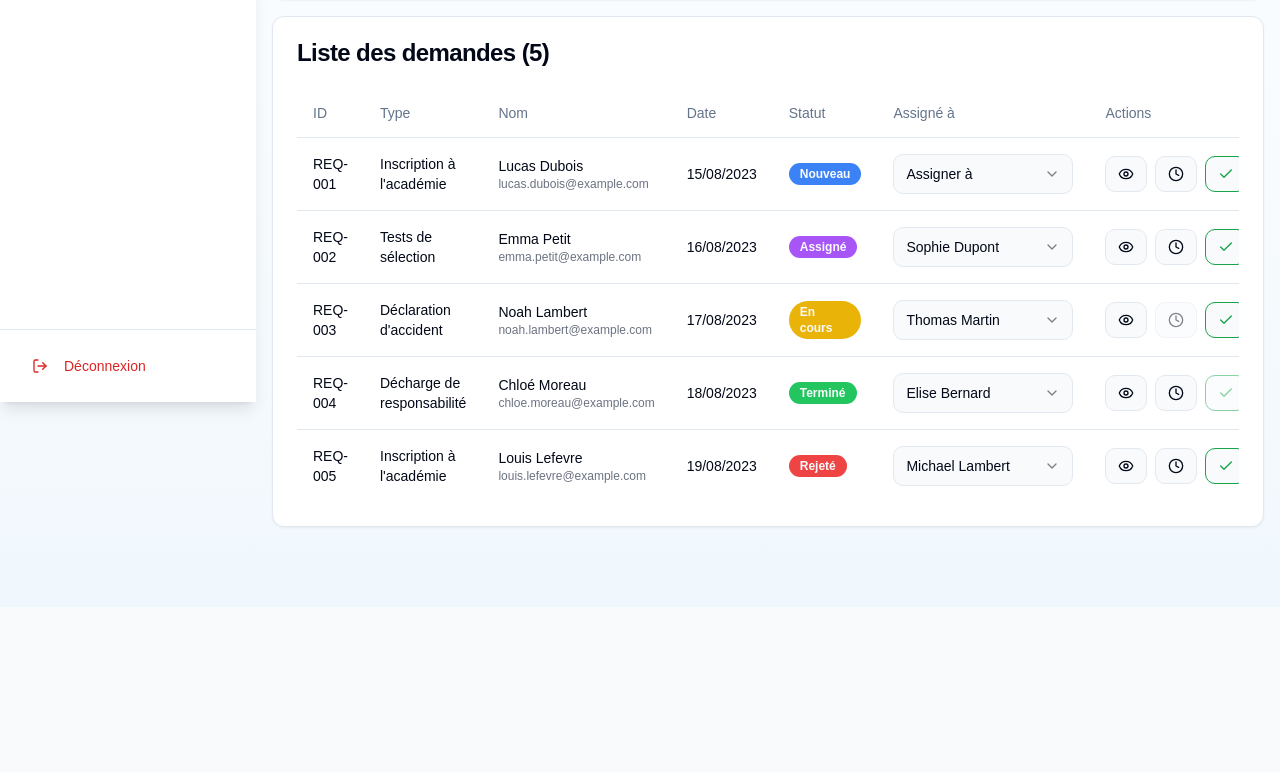
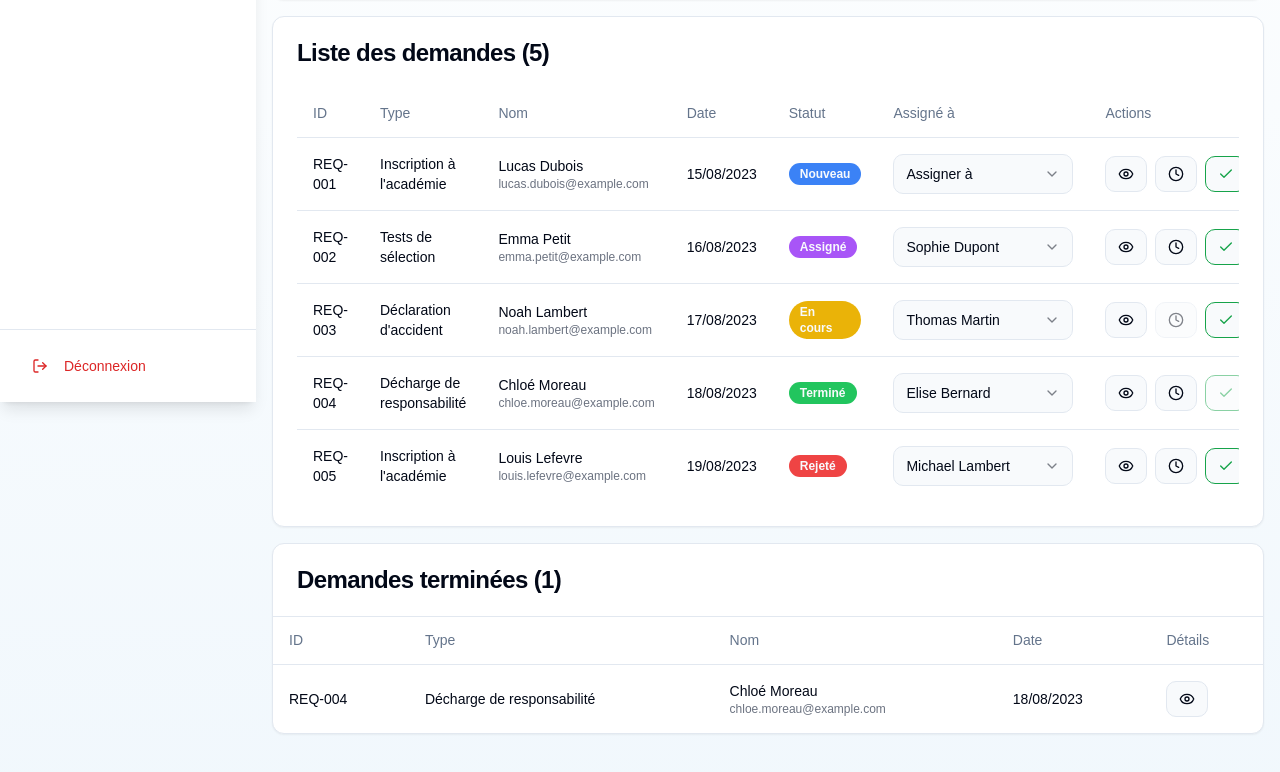
Before and after one commit to n4wf3l/rwdm-academy, a React (Vite) app: page /dashboard in a window 1280 px wide. Shown: the part 398-1170 px from the top of the page. Before the commit the page ends 1005 px from the top, so only its background shows below. Built offline with nearby package versions, Linux system fonts and the light colour scheme.

Commit message:
Implement requests pagination
Adds pagination to the completed requests section.
Displays a maximum of 5 completed requests per page.

```diff
--- a/src/pages/Dashboard.tsx
+++ b/src/pages/Dashboard.tsx
@@ -1,4 +1,3 @@
-
 import React, { useState } from 'react';
 import { Card, CardContent, CardHeader, CardTitle } from "@/components/ui/card";
 import { Button } from "@/components/ui/button";
@@ -11,7 +10,18 @@ import { Calendar } from "@/components/ui/calendar";
 import { useToast } from "@/hooks/use-toast";
 import { Link } from "react-router-dom";
 import AdminLayout from "@/components/AdminLayout";
-import { Search, Filter, Clock, Check, X, Calendar as CalendarIcon, User, Eye } from "lucide-react";
+import {
+  Search,
+  Filter,
+  Clock,
+  Check,
+  X,
+  Calendar as CalendarIcon,
+  User,
+  Eye,
+  ChevronLeft,
+  ChevronRight
+} from "lucide-react";
 import RequestDetailsModal, { Request, RequestType, RequestStatus } from "@/components/RequestDetailsModal";
 
 // Données fictives pour notre démo
@@ -218,6 +228,10 @@ const Dashboard = () => {
   const [selectedRequest, setSelectedRequest] = useState<Request | null>(null);
   const [isModalOpen, setIsModalOpen] = useState(false);
 
+  // Pagination for completed requests
+  const [completedRequestsPage, setCompletedRequestsPage] = useState(1);
+  const completedRequestsPerPage = 5;
+
   // Filtrer les demandes selon les critères
   const filteredRequests = requests.filter(request => {
     const matchesSearch = request.name.toLowerCase().includes(searchQuery.toLowerCase()) ||
@@ -229,6 +243,16 @@ const Dashboard = () => {
 
     return matchesSearch && matchesStatus && matchesType;
   });
+
+  // Filtrer les demandes terminées
+  const completedRequests = requests.filter(request => request.status === 'completed');
+
+  // Calculer la pagination pour les demandes terminées
+  const totalCompletedPages = Math.ceil(completedRequests.length / completedRequestsPerPage);
+  const paginatedCompletedRequests = completedRequests.slice(
+    (completedRequestsPage - 1) * completedRequestsPerPage,
+    completedRequestsPage * completedRequestsPerPage
+  );
 
   // Assigner une demande à un administrateur
   const assignRequest = (requestId: string, adminId: string) => {
@@ -482,6 +506,88 @@ const Dashboard = () => {
                 </div>
               </CardContent>
             </Card>
+
+            {/* Card pour les demandes terminées avec pagination */}
+            <Card>
+              <CardHeader className="border-b">
+                <CardTitle>Demandes terminées ({completedRequests.length})</CardTitle>
+              </CardHeader>
+              <CardContent className="p-0">
+                <div className="overflow-x-auto">
+                  {paginatedCompletedRequests.length === 0 ? (
+                    <div className="text-center py-8 text-gray-500">
+                      Aucune demande terminée pour le moment.
+                    </div>
+                  ) : (
+                    <Table>
+                      <TableHeader>
+                        <TableRow>
+                          <TableHead>ID</TableHead>
+                          <TableHead>Type</TableHead>
+                          <TableHead>Nom</TableHead>
+                          <TableHead>Date</TableHead>
+                          <TableHead>Détails</TableHead>
+                        </TableRow>
+                      </TableHeader>
+                      <TableBody>
+                        {paginatedCompletedRequests.map((request) => (
+                          <TableRow key={request.id} className="cursor-pointer hover:bg-gray-50 dark:hover:bg-gray-800" onClick={() => openRequestDetails(request)}>
+                            <TableCell className="font-medium">{request.id}</TableCell>
+                            <TableCell>{translateRequestType(request.type)}</TableCell>
+                            <TableCell>
+                              <div>
+                                <div>{request.name}</div>
+                                <div className="text-xs text-gray-500">{request.email}</div>
+                              </div>
+                            </TableCell>
+                            <TableCell>{request.date.toLocaleDateString('fr-BE')}</TableCell>
+                            <TableCell>
+                              <Button
+                                variant="outline"
+                                size="sm"
+                                onClick={(e) => {
+                                  e.stopPropagation();
+                                  openRequestDetails(request);
+                                }}
+                              >
+                                <Eye className="h-4 w-4" />
+                              </Button>
+                            </TableCell>
+                          </TableRow>
+                        ))}
+                      </TableBody>
+                    </Table>
+                  )}
+                </div>
+
+                {/* Pagination controls */}
+                {completedRequests.length > completedRequestsPerPage && (
+                  <div className="flex items-center justify-between border-t px-4 py-3">
+                    <div className="text-sm text-gray-600">
+                      Page {completedRequestsPage} sur {totalCompletedPages}
+                    </div>
+                    <div className="flex gap-2">
+                      <Button
+                        variant="outline"
+                        size="sm"
+                        onClick={() => setCompletedRequestsPage(prev => Math.max(prev - 1, 1))}
+                        disabled={completedRequestsPage === 1}
+                      >
+                        <ChevronLeft className="h-4 w-4" />
+                      </Button>
+                      <Button
+                        variant="outline"
+                        size="sm"
+                        onClick={() => setCompletedRequestsPage(prev => Math.min(prev + 1, totalCompletedPages))}
+                        disabled={completedRequestsPage === totalCompletedPages}
+                      >
+                        <ChevronRight className="h-4 w-4" />
+                      </Button>
+                    </div>
+                  </div>
+                )}
+              </CardContent>
+            </Card>
           </TabsContent>
 
           <TabsContent value="stats">
```
